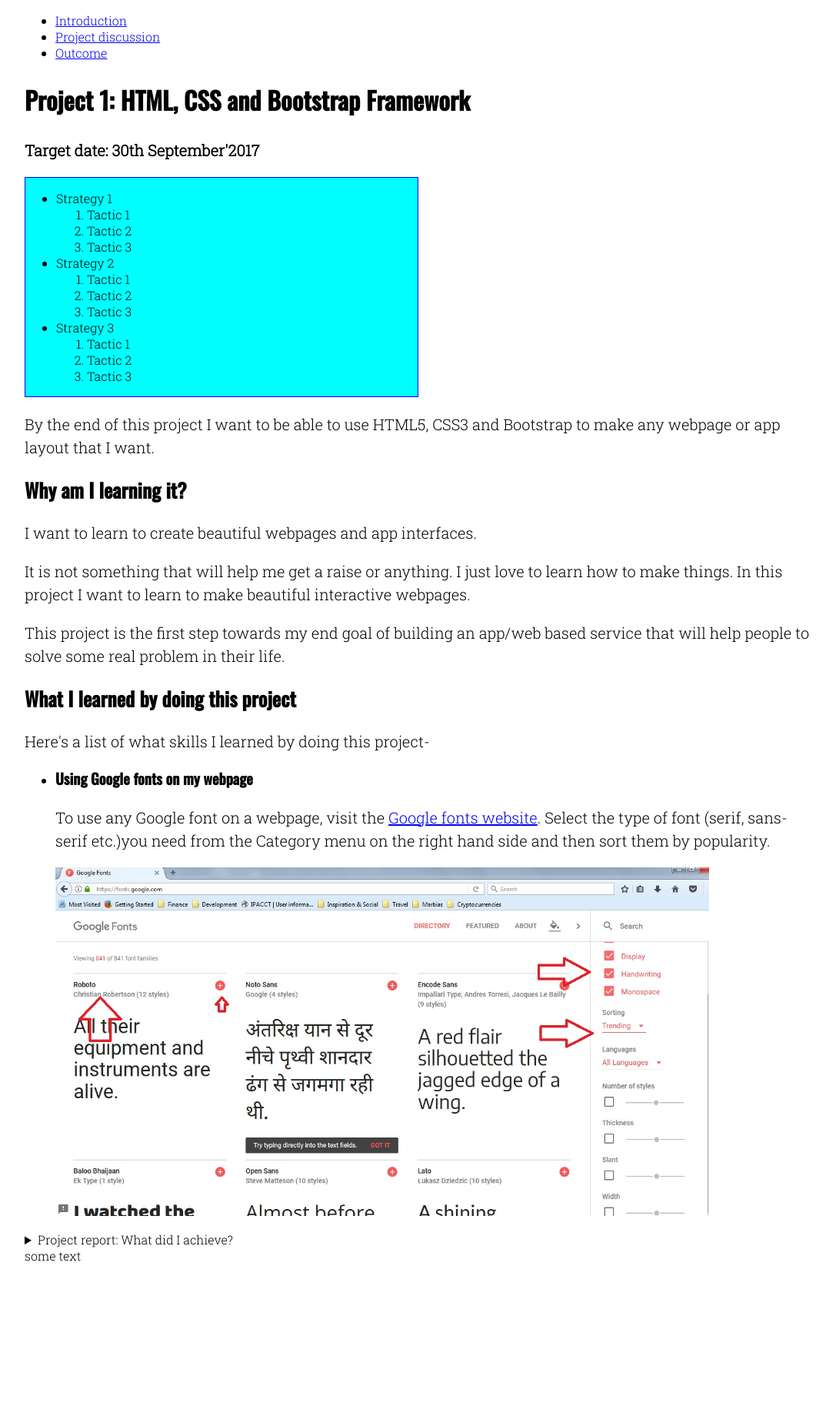
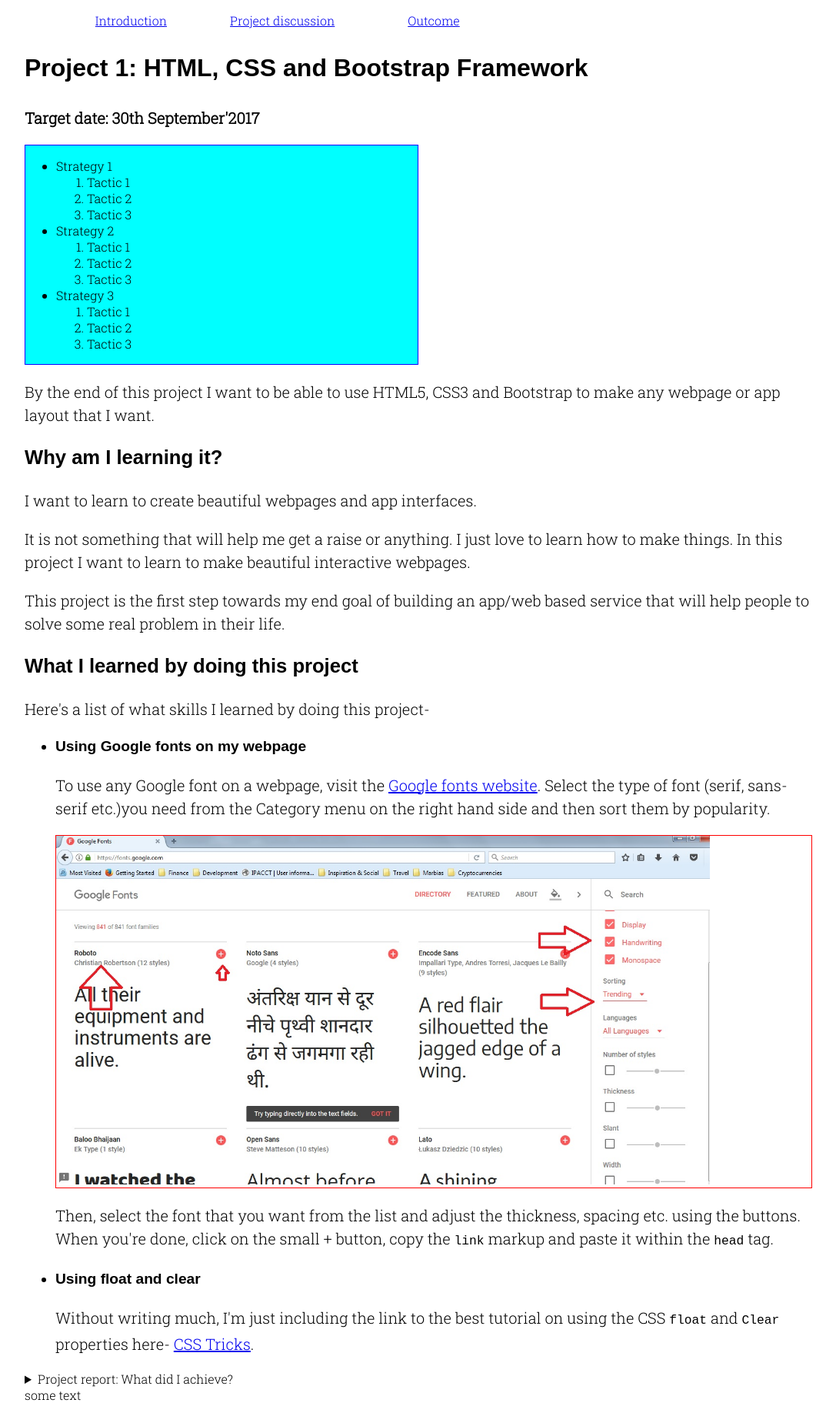
Before and after one commit to ANJANADMIN/debbanerjee, a plain HTML site: page project-html-css-bootstrap.html in a window 1280 px wide. Shown: the whole page at 77% size, without its empty margins (96-1183 px from the left). Before the commit the page ends 1642 px from the top, so only its background shows below. Drawn offline with nearby package versions, Linux system fonts and the light colour scheme.

Commit message:
COntent update

```diff
--- a/project-html-css-bootstrap.html
+++ b/project-html-css-bootstrap.html
@@ -5,14 +5,14 @@
 	<title>Project HTML,CSS and Bootstrap</title>
 	<!--Add Google Serif and Sans Serif fonts with respective weights -->
 	<link href="https://fonts.googleapis.com/css?family=Roboto+Slab:300" rel="stylesheet">
-	<link href="https://fonts.googleapis.com/css?family=Oswald:500" rel="stylesheet">
+	<link href="https://fonts.googleapis.com/css?family=Raleway" rel="stylesheet">
 	<!--Add link to local Custom style sheet-->
 	<link rel="stylesheet" type="text/css" href="style.css">
 
 </head>
 <body>
 <!-- HTML 5 semantic tags used. Source guide : https://www.w3schools.com/html/html5_semantic_elements.asp -->
-	<nav>
+	<nav class="in-post-nav">
 		<ul>
 			<li><a href="#introduction">Introduction</a></li>
 			<li><a href="#main-content">Project discussion</a></li>
@@ -66,7 +66,12 @@
 					<li>
 						<h3>Using Google fonts on my webpage</h3>
 						<p>To use any Google font on a webpage, visit the <a href="https://fonts.google.com/" target="_blank">Google fonts website</a>. Select the type of font (serif, sans-serif etc.)you need from the Category menu on the right hand side and then sort them by popularity.</p>
-						<img src="google-fonts.jpg" width="850px" alt="Google fonts website">
+						<div style="border: 1px solid red;"><img src="Google-fonts.jpg" width="850px" alt="Google fonts website"></div>
+						<p>Then, select the font that you want from the list and adjust the thickness, spacing etc. using the buttons. When you're done, click on the small + button, copy the <code>link</code> markup and paste it within the <code>head</code> tag.</p>
+					</li>
+					<li>
+						<h3>Using float and clear</h3>
+						<p>Without writing much, I'm just including the link to the best tutorial on using the CSS <code>float</code> and <code>Clear</code> properties here- <a href="https://css-tricks.com/almanac/properties/f/float/" target="_blank">CSS Tricks</a>.</p>
 					</li>
 				</ul>
 			</article>
--- a/style.css
+++ b/style.css
@@ -19,13 +19,17 @@ body {
 nav {
 
 }
-
+/* The ul element is set overflow property to clear the float left of the li's under it.
+here's a great resource on floats from CSS Tricks: https://css-tricks.com/almanac/properties/f/float/----- */
 nav ul {
-
+	overflow: hidden;
 }
 
-nav ul>li {
-
+nav.in-post-nav ul>li {
+	display: inline-block;
+	float: left;
+	min-width: 20%;
+	text-align: center;
 }
 /* Styles applicable to the main area*/
 main {
@@ -33,7 +37,7 @@ main {
 }
 
 section {
-
+	/*clear: both;*/
 }
 
 header {
```
